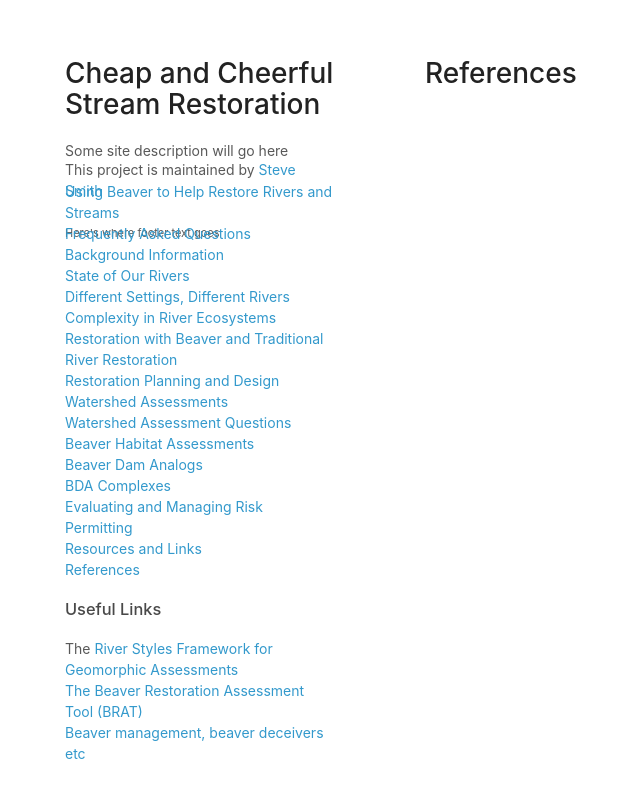
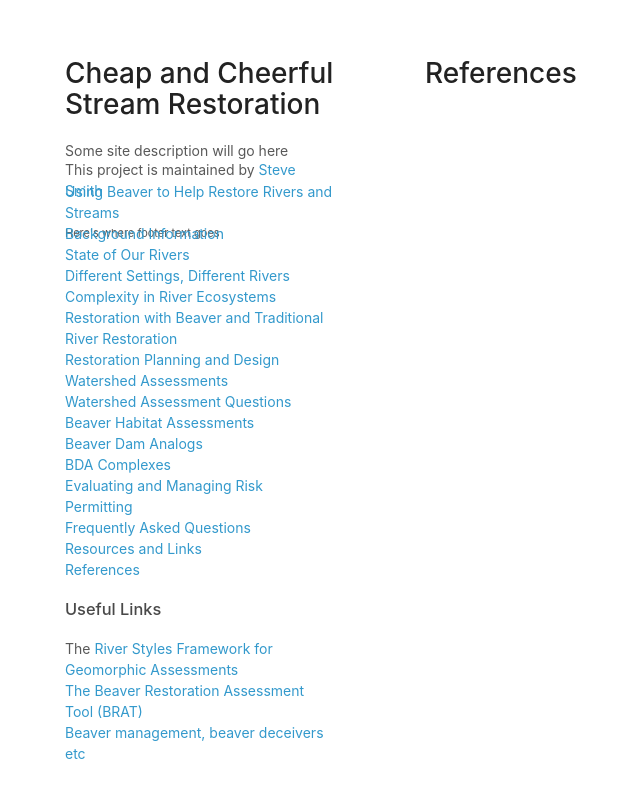
Before and after one commit to AnabranchSolutions/cheepandcheerful, a Jekyll site: the page built from references.md, in a window 1280 px wide. Shown: the top 798 px of the page, without its empty margins (145-785 px from the left). Built offline with Jekyll 4.4.1, drawn with Linux system fonts in a browser that asks for light colours; part of the change alters nothing that is shown.

```diff
--- a/_includes/navigation.md
+++ b/_includes/navigation.md
@@ -1,5 +1,4 @@
 *   [Using Beaver to Help Restore Rivers and Streams]({{ site.url }}/)
-*   [Frequently Asked Questions]({{ site.url }}/faq.html)
 *   [Background Information]({{ site.url }}/background_information.html)
 *   [State of Our Rivers]({{ site.url }}/state_of_our_rivers.html)
 *   [Different Settings, Different Rivers]({{ site.url }}/different_settings_differnet_rivers.html)
@@ -13,5 +12,6 @@
 *   [BDA Complexes]({{ site.url }}/complexes.html)
 *   [Evaluating and Managing Risk]({{ site.url }}/evaluating_and_managing_risk.html)
 *   [Permitting]({{ site.url }}/permitting.html)
+*   [Frequently Asked Questions]({{ site.url }}/faq.html)
 *   [Resources and Links]({{ site.url }}/resources_and_links.html)
 *   [References]({{ site.url }}/references.html)
```
